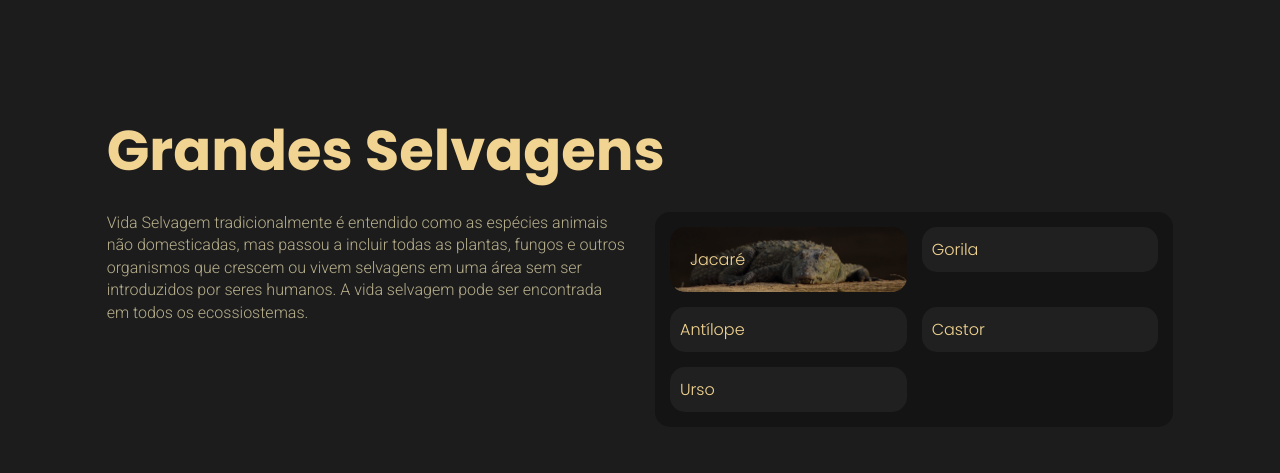
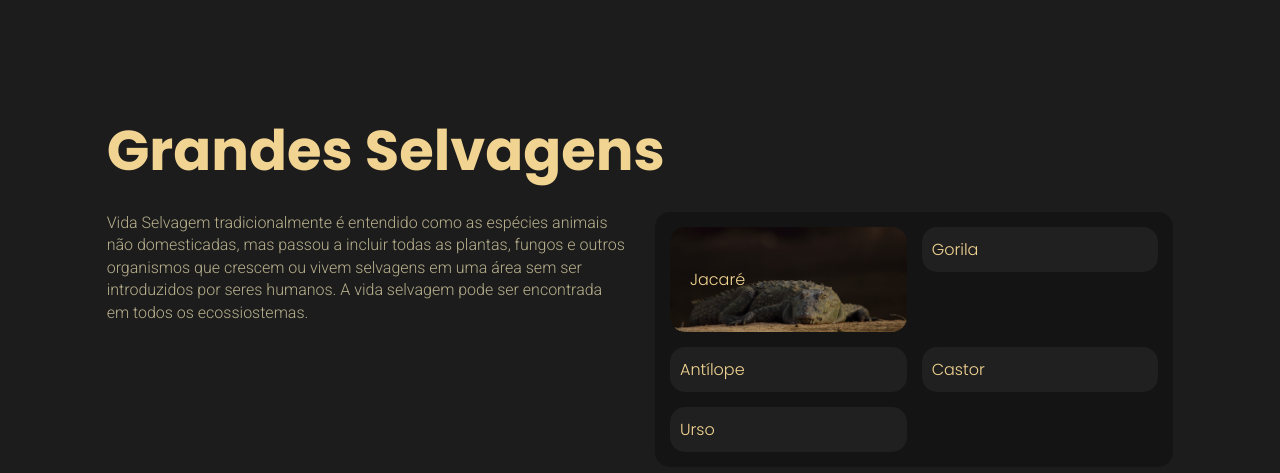
Before and after one commit to muhoracio/Fauna-et-Flora, a plain HTML site: page index.html in a window 1280 px wide. In both pictures the pointer is over the link "Jacaré". Shown: the part 771-1244 px from the top of the page. Drawn offline with nearby package versions, Linux system fonts and the light colour scheme.

Commit message:
Add files via upload

```diff
--- a/css/menu-mobile.css
+++ b/css/menu-mobile.css
@@ -28,7 +28,6 @@
   width: 50px;
   height: 50px;
   opacity: 0;
-  -webkit-tap-highlight-color: rgba(0, 0, 0, 0);
 }
 .menu-wrap .hamburger {
   position: absolute;
--- a/css/style.css
+++ b/css/style.css
@@ -5,6 +5,7 @@
   margin: 0;
   padding: 0;
   box-sizing: border-box;
+  -webkit-tap-highlight-color: rgba(0, 0, 0, 0);
 }
 ul,
 li {
@@ -274,8 +275,8 @@ p {
 .selvagens h1 {
   grid-column: 1/-1;
 }
-.selvagens .lista-link li a:hover {
-  padding: 20px;
+.selvagens .lista-link li:hover a {
+  padding: 40px 20px;
 }
 .selvagens .lista-link li:nth-child(1) a:hover {
   background: url(../img/alligator.jpg);
```
